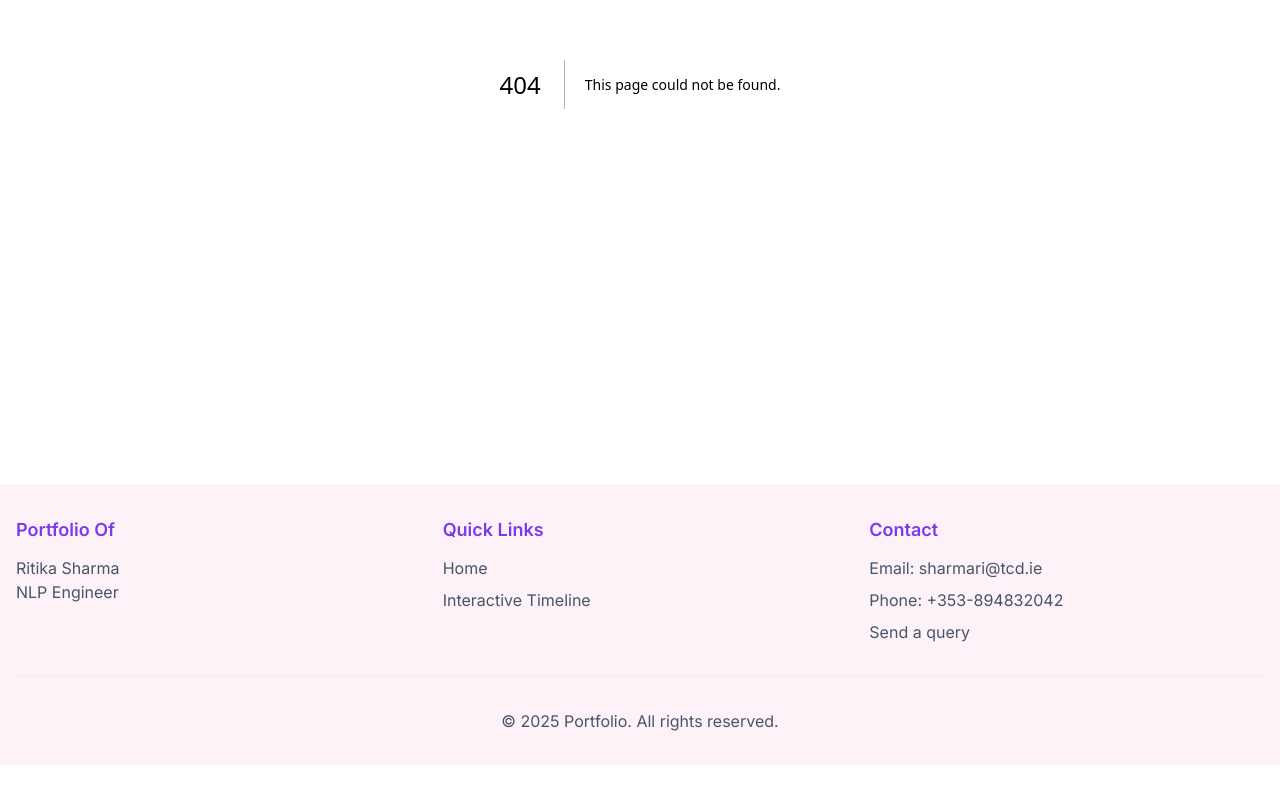
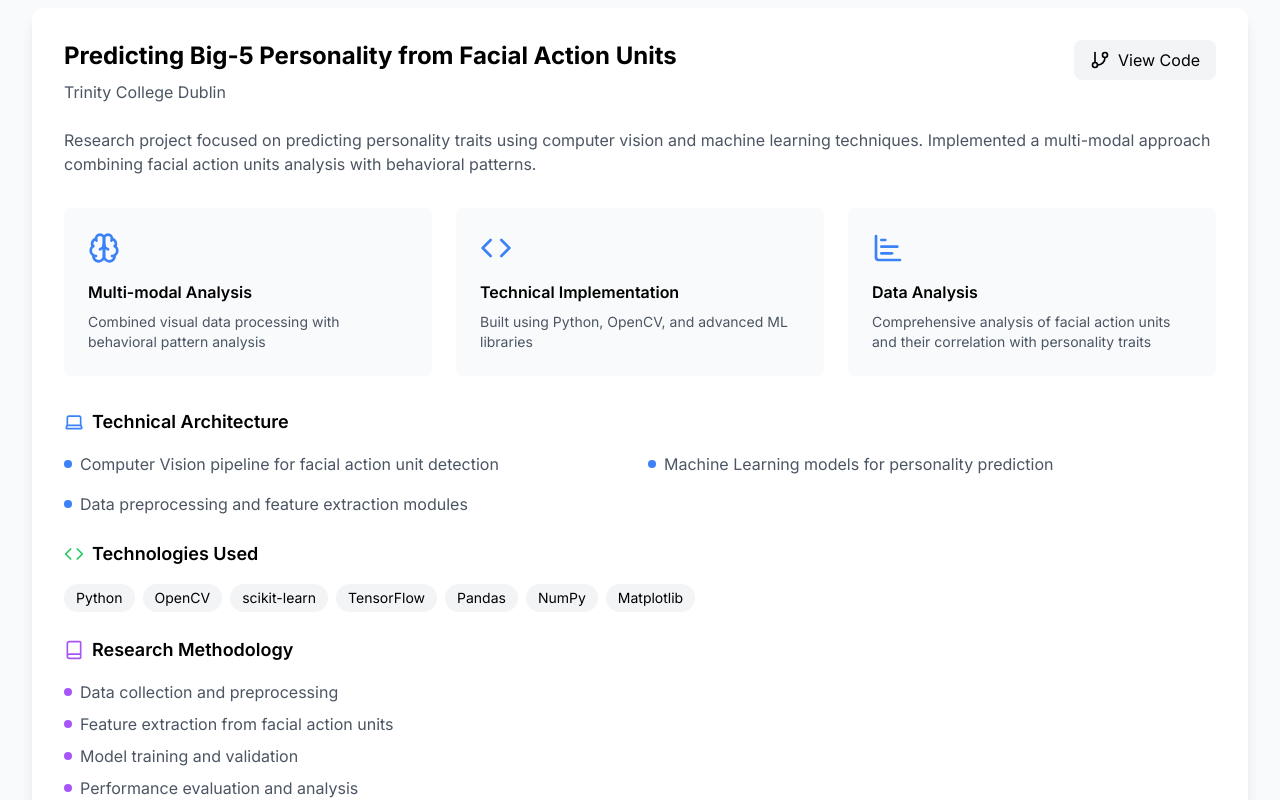
Before and after one commit to ritika24-s/Portfolio-Website, a Next.js app in the folder my-nextjs-app/: page /research in a window 1280 px wide. Before the commit this address had no page. Shown: the part 380-1180 px from the top of the page. Before the commit the page ends 1145 px from the top, so only its background shows below. Built offline with nearby package versions, Linux system fonts and the light colour scheme.

Commit message:
Adding research work

```diff
--- a/my-nextjs-app/src/app/contact/page.tsx
+++ b/my-nextjs-app/src/app/contact/page.tsx
@@ -7,13 +7,14 @@
 
 import { ContactForm } from '@/components/contact/ContactForm';
 import { motion } from 'framer-motion';
-import { Github, Linkedin, Mail, MapPin, ExternalLink } from 'lucide-react';
+import { Github, Linkedin, Mail, MapPin, ExternalLink, Phone } from 'lucide-react';
 
 export default function ContactPage() {
   const contactInfo = {
     email: 'sharmari@tcd.ie',
+    phone: '+353-894832042',
     location: 'Dublin, Ireland',
-    github: 'https://github.com/ritikasharma',
+    github: 'https://github.com/ritika24-s',
     linkedin: 'https://linkedin.com/in/ritika-sharma-trinity'
   };
 
@@ -37,7 +38,13 @@ export default function ContactPage() {
             transition={{ delay: 0.1 }}
             className="text-xl text-blue-100"
           >
-            Have a question or want to work together?
+            I&apos;m always interested in hearing about new opportunities,
+            collaborations, or just having a chat about technology and innovation.
+
+
+            Feel free to reach out through any of the channels below or use the
+            contact form to send me a message directly.
+
           </motion.p>
         </div>
       </div>
@@ -70,6 +77,14 @@ export default function ContactPage() {
                 >
                   <MapPin className="w-5 h-5 mr-3" />
                   <span>{contactInfo.location}</span>
+                </motion.div>
+
+                <motion.div
+                  className="flex items-center text-gray-600 dark:text-gray-300"
+                  whileHover={{ x: 5 }}
+                >
+                  <Phone className="w-5 h-5 mr-3" />
+                  <span>{contactInfo.phone}</span>
                 </motion.div>
 
                 <motion.a
--- /dev/null
+++ b/my-nextjs-app/src/app/research/page.tsx
@@ -0,0 +1,29 @@
+/*
+ * File: src/app/research/page.tsx
+ * Purpose: Research page route
+ */
+
+'use client';
+
+import { ResearchProjectShowcase } from '@/components/projects/ResearchProjectShowcase';
+
+export default function ResearchPage() {
+  return (
+    <div className="min-h-screen bg-gray-50 dark:bg-gray-900 pt-16">
+      {/* Header */}
+      <div className="bg-gradient-to-r from-blue-500 to-purple-600 text-white py-16">
+        <div className="max-w-7xl mx-auto px-4 sm:px-6 lg:px-8">
+          <h1 className="text-4xl font-bold mb-4">Research Work</h1>
+          <p className="text-xl text-blue-100">
+            Exploring NLP and Computer Vision at Trinity College Dublin
+          </p>
+        </div>
+      </div>
+
+      {/* Content */}
+      <div className="max-w-7xl mx-auto px-4 sm:px-6 lg:px-8 py-12">
+        <ResearchProjectShowcase />
+      </div>
+    </div>
+  );
+}
--- a/my-nextjs-app/src/components/nav/Header.tsx
+++ b/my-nextjs-app/src/components/nav/Header.tsx
@@ -121,6 +121,14 @@ const Header = () => {
               }`}
             >
               Projects
+            </Link>
+            <Link
+              href="/research"
+              className={`hover:text-violet-600 transition-colors ${
+                isActive('/projects') ? 'text-violet-600' : 'text-slate-600 dark:text-slate-300'
+              }`}
+            >
+              Research
             </Link>
           </div>
 
--- /dev/null
+++ b/my-nextjs-app/src/components/projects/ResearchProjectShowcase.tsx
@@ -0,0 +1,113 @@
+/*
+ * File: src/components/projects/ResearchProjectShowcase.tsx
+ * Purpose: Showcase for your thesis and research work
+ */
+
+import React from 'react';
+import { motion } from 'framer-motion';
+import { Code, GitBranch, Book, Laptop } from 'lucide-react';
+import { big5thesis } from '@/data/Research/Big5Thesis';
+
+export const ResearchProjectShowcase = () => {
+  const researchDetails = big5thesis;
+
+  return (
+    <div className="bg-white dark:bg-gray-800 rounded-xl shadow-lg overflow-hidden">
+      <div className="p-8">
+        {/* Header */}
+        <div className="flex justify-between items-start mb-6">
+          <div>
+            <h2 className="text-2xl font-bold mb-2">{researchDetails.title}</h2>
+            <p className="text-gray-600 dark:text-gray-300">{researchDetails.institute}</p>
+          </div>
+          <a
+            href={researchDetails.githubLink}
+            target="_blank"
+            rel="noopener noreferrer"
+            className="flex items-center px-4 py-2 bg-gray-100 dark:bg-gray-700 rounded-lg hover:bg-gray-200 dark:hover:bg-gray-600 transition-colors"
+          >
+            <GitBranch className="w-5 h-5 mr-2" />
+            View Code
+          </a>
+        </div>
+
+        {/* Description */}
+        <p className="text-gray-600 dark:text-gray-300 mb-8">
+          {researchDetails.description}
+        </p>
+
+        {/* Key Features */}
+        <div className="grid grid-cols-1 md:grid-cols-3 gap-6 mb-8">
+          {researchDetails.keyFeatures.map((feature, index) => {
+            const Icon = feature.icon;
+            return (
+              <motion.div
+                key={index}
+                initial={{ opacity: 0, y: 20 }}
+                animate={{ opacity: 1, y: 0 }}
+                transition={{ delay: index * 0.1 }}
+                className="bg-gray-50 dark:bg-gray-700 p-6 rounded-lg"
+              >
+                <Icon className="w-8 h-8 text-blue-500 mb-4" />
+                <h3 className="font-semibold mb-2">{feature.title}</h3>
+                <p className="text-gray-600 dark:text-gray-300 text-sm">
+                  {feature.description}
+                </p>
+              </motion.div>
+            );
+          })}
+        </div>
+
+        {/* Technical Details */}
+        <div className="space-y-6">
+          <div>
+            <h3 className="text-lg font-semibold mb-4 flex items-center">
+              <Laptop className="w-5 h-5 mr-2 text-blue-500" />
+              Technical Architecture
+            </h3>
+            <ul className="grid grid-cols-1 md:grid-cols-2 gap-4">
+              {researchDetails.technicalDetails.architecture.map((item, index) => (
+                <li key={index} className="flex items-center text-gray-600 dark:text-gray-300">
+                  <div className="w-2 h-2 bg-blue-500 rounded-full mr-2" />
+                  {item}
+                </li>
+              ))}
+            </ul>
+          </div>
+
+          <div>
+            <h3 className="text-lg font-semibold mb-4 flex items-center">
+              <Code className="w-5 h-5 mr-2 text-green-500" />
+              Technologies Used
+            </h3>
+            <div className="flex flex-wrap gap-2">
+              {researchDetails.technicalDetails.technologies.map((tech, index) => (
+                <span
+                  key={index}
+                  className="px-3 py-1 bg-gray-100 dark:bg-gray-700 rounded-full text-sm"
+                >
+                  {tech}
+                </span>
+              ))}
+            </div>
+          </div>
+
+          <div>
+            <h3 className="text-lg font-semibold mb-4 flex items-center">
+              <Book className="w-5 h-5 mr-2 text-purple-500" />
+              Research Methodology
+            </h3>
+            <ul className="space-y-2">
+              {researchDetails.technicalDetails.methodology.map((item, index) => (
+                <li key={index} className="flex items-center text-gray-600 dark:text-gray-300">
+                  <div className="w-2 h-2 bg-purple-500 rounded-full mr-2" />
+                  {item}
+                </li>
+              ))}
+            </ul>
+          </div>
+        </div>
+      </div>
+    </div>
+  );
+};
--- /dev/null
+++ b/my-nextjs-app/src/data/Research/Big5Thesis.ts
@@ -0,0 +1,47 @@
+import { Brain, Code, ChartBar} from 'lucide-react';
+
+export const big5thesis = {
+    title: "Predicting Big-5 Personality from Facial Action Units",
+    institute: "Trinity College Dublin",
+    githubLink: "https://github.com/ritika24-s/PredictBIG5",
+    description: `
+
+      Research project focused on predicting personality traits using computer vision
+      and machine learning techniques. Implemented a multi-modal approach combining
+      facial action units analysis with behavioral patterns.
+    `,
+    keyFeatures: [
+      {
+        icon: Brain,
+        title: "Multi-modal Analysis",
+        description: "Combined visual data processing with behavioral pattern analysis"
+      },
+      {
+        icon: Code,
+        title: "Technical Implementation",
+        description: "Built using Python, OpenCV, and advanced ML libraries"
+      },
+      {
+        icon: ChartBar,
+        title: "Data Analysis",
+        description: "Comprehensive analysis of facial action units and their correlation with personality traits"
+      }
+    ],
+    technicalDetails: {
+      architecture: [
+        "Computer Vision pipeline for facial action unit detection",
+        "Machine Learning models for personality prediction",
+        "Data preprocessing and feature extraction modules"
+      ],
+      technologies: [
+        "Python", "OpenCV", "scikit-learn", "TensorFlow",
+        "Pandas", "NumPy", "Matplotlib"
+      ],
+      methodology: [
+        "Data collection and preprocessing",
+        "Feature extraction from facial action units",
+        "Model training and validation",
+        "Performance evaluation and analysis"
+      ]
+    }
+};
```
